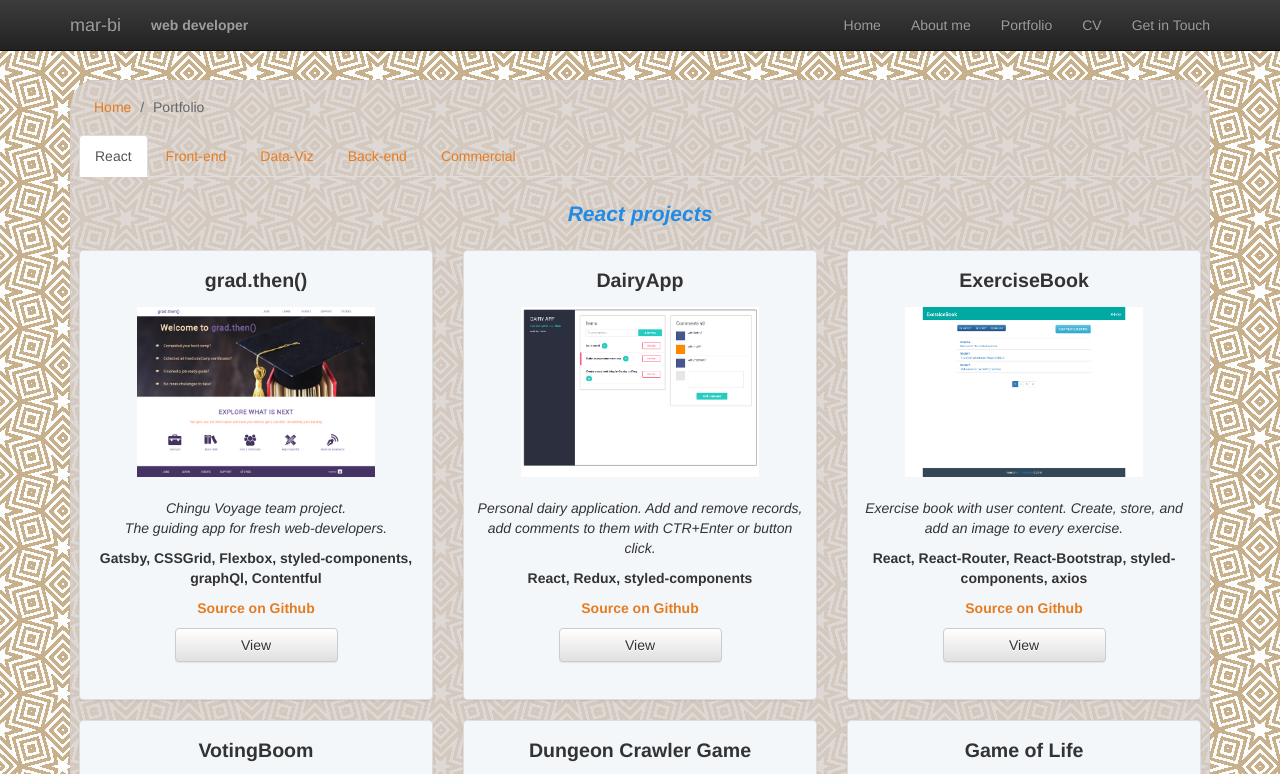
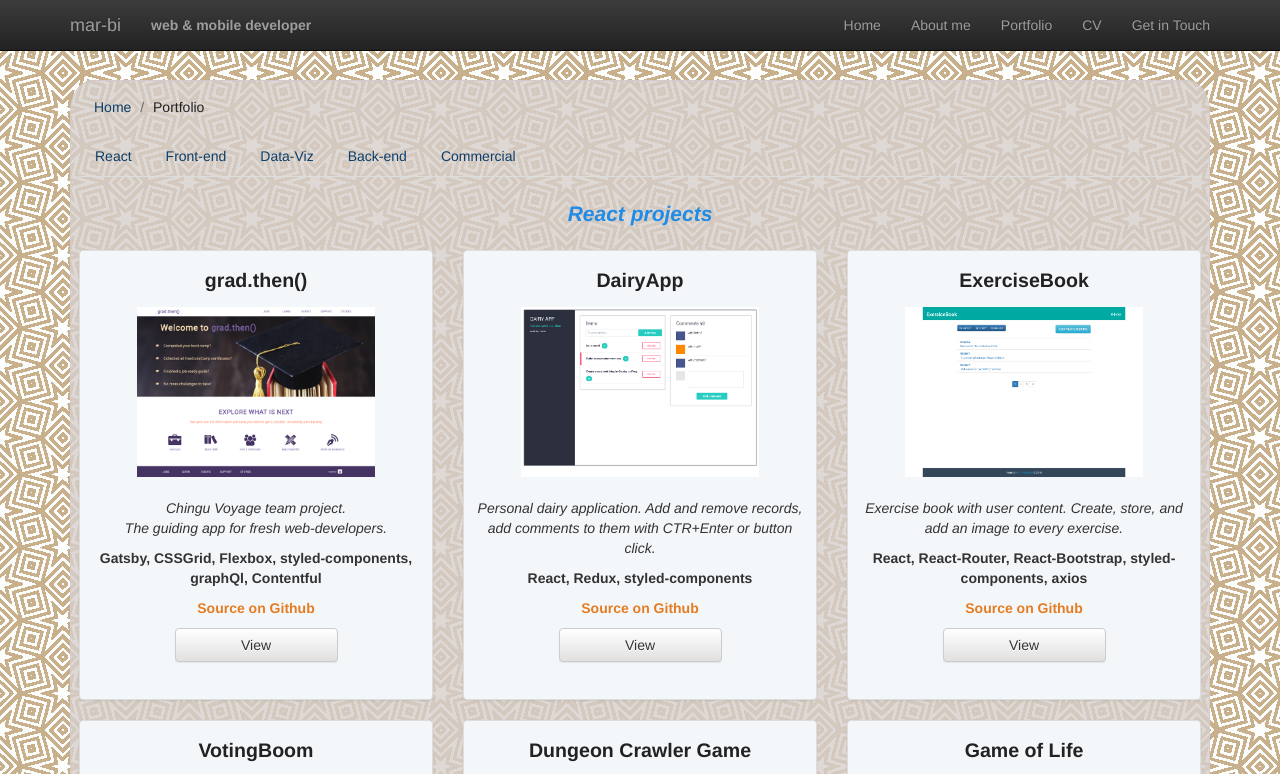
Before and after one commit to mar-bi/mar-bi.github.io, a plain HTML site: page portfolio.html in a window 1280 px wide. Shown: the top 774 px of the page. Drawn offline with nearby package versions, Linux system fonts and the light colour scheme; a web font is replaced by a local one.

Commit message:
Change color of tabs

```diff
--- a/css/mainstyle.css
+++ b/css/mainstyle.css
@@ -291,6 +291,17 @@ div.thumb-micro {
   padding: 0 8px;
 }
 
+.portfolio-link {
+  color: #0C3E6A; /* #662C00; */
+}
+
+.active-portfolio-link {
+  color: #222;
+}
+
+.active {
+  color: #222;
+}
 /*=========================CV PAGE=============================*/
 .cv-about {
   background-color: rgba(107, 206, 228, 0.8);
@@ -394,7 +405,7 @@ div.thumb-micro {
 }
 
 .certificlates-list {
-  margin: 0.5em;
+  margin: 0.5em 0.5em 2.5em 0.5em;
   list-style: none;
 }
 
--- a/portfolio.html
+++ b/portfolio.html
@@ -51,7 +51,7 @@
 					</button>
 					<a class="navbar-brand" href="index.html#home">mar-bi</a>
 					<p class="navbar-text">
-						<span class="header-title">web developer</span>
+						<span class="header-title">web &amp; mobile developer</span>
 					</p>
 				</div>
 				<div class="navbar-collapse collapse" id="nav-bar">
@@ -85,26 +85,26 @@
 				<div class="col-xs-12">
 					<ol class="breadcrumb">
 						<li>
-							<a href="index.html">Home</a>
+							<a href="index.html" class="portfolio-link">Home</a>
 						</li>
-						<li class="active">Portfolio</li>
+						<li class="active-portfolio-link">Portfolio</li>
 					</ol>
 
 					<ul class="nav nav-tabs">
-						<li class="active">
-							<a data-toggle="tab" href="#react">React</a>
+						<li class="active-portfolio-link">
+							<a data-toggle="tab" href="#react" class="portfolio-link">React</a>
 						</li>
 						<li>
-							<a data-toggle="tab" href="#frontend">Front-end</a>
+							<a data-toggle="tab" href="#frontend" class="portfolio-link">Front-end</a>
 						</li>
 						<li>
-							<a data-toggle="tab" href="#d3">Data-Viz</a>
+							<a data-toggle="tab" href="#d3" class="portfolio-link">Data-Viz</a>
 						</li>
 						<li>
-							<a data-toggle="tab" href="#microservices">Back-end</a>
+							<a data-toggle="tab" href="#microservices" class="portfolio-link">Back-end</a>
 						</li>
 						<li>
-							<a data-toggle="tab" href="#commercial">Commercial</a>
+							<a data-toggle="tab" href="#commercial" class="portfolio-link">Commercial</a>
 						</li>
 					</ul>
 
@@ -748,12 +748,12 @@
 		<div class="row">
 			<div class="col social-buttons1">
 				<div class="btn-group " role="group" aria-label="social-buttons">
-					<a class="btn social" href="https://eg.linkedin.com/pub/marina-biletska/104/249/25b" target="_blank">
+					<a class="btn social" href="www.linkedin.com/in/marina-biletska" target="_blank">
 						<img src="img/linked-in.png" alt="View my LinkedIn profile" />
 					</a>
-					<a class="btn social" href="https://www.facebook.com/marina.biletska.9" target="_blank">
+					<!-- <a class="btn social" href="https://www.facebook.com/marina.biletska.9" target="_blank">
 						<img src="img/facebook.png" alt="View my Facebook profile" />
-					</a>
+					</a> -->
 					<a class="btn social" href="https://github.com/mar-bi" target="_blank">
 						<img src="img/github.png" alt="View my Github profile" />
 					</a>
```
